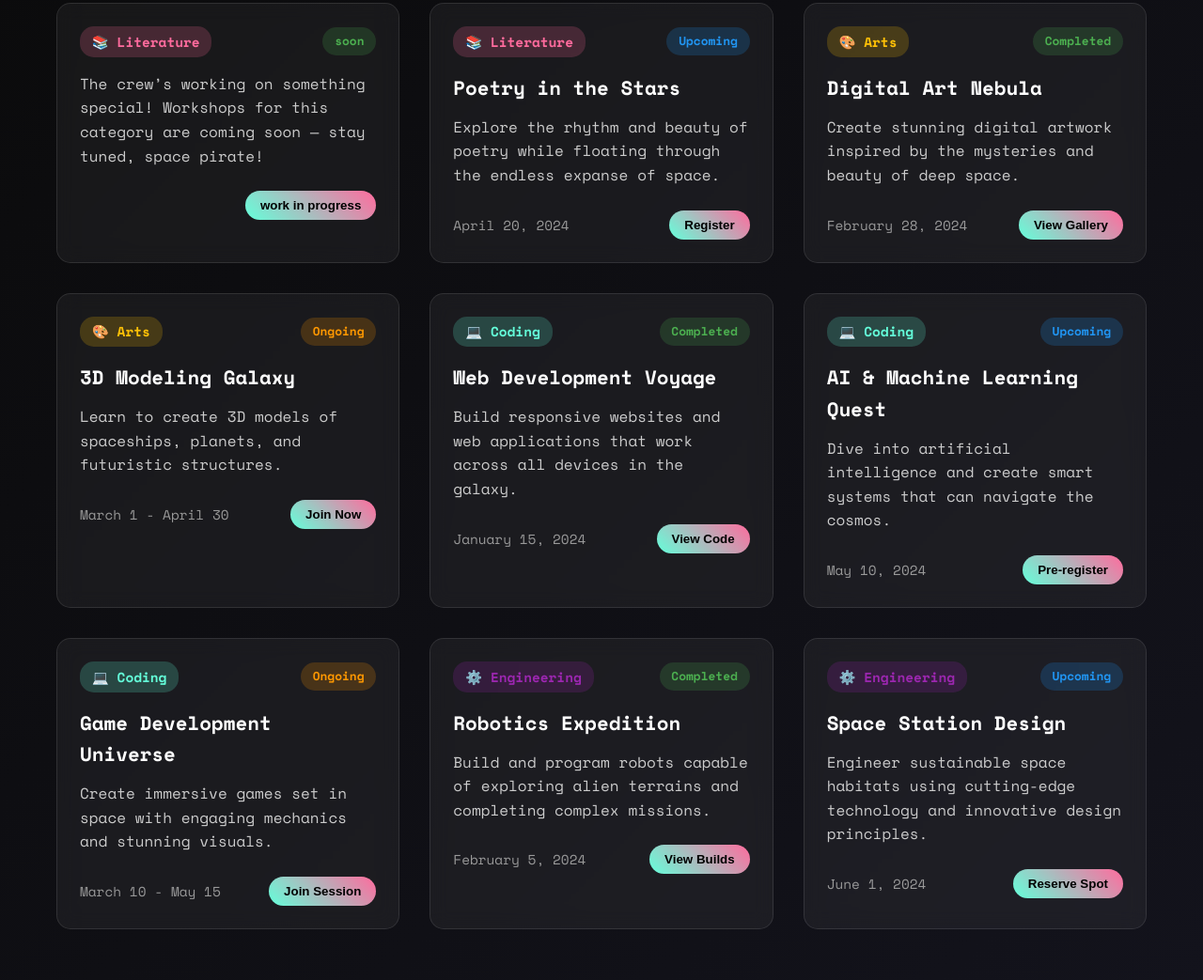
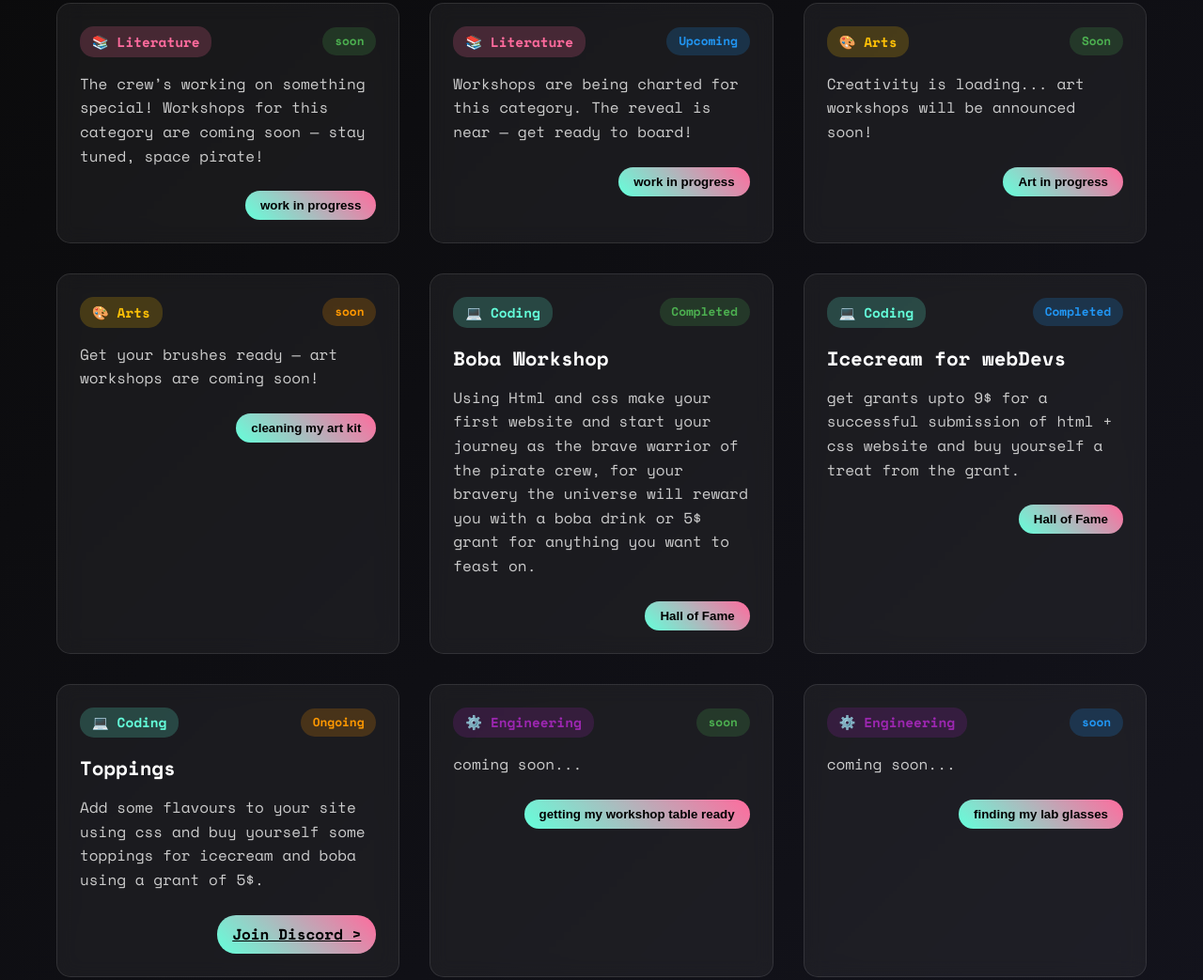
Before and after one commit to oncewasfearful/treasurebox, a website: page index.html in a window 1280 px wide. Shown: the part 1139-2182 px from the top of the page at 94% size. Drawn offline with nearby package versions, Linux system fonts and the light colour scheme.

Commit message:
3rd push

```diff
--- a/index.html
+++ b/index.html
@@ -88,11 +88,12 @@
                             <span class="category-badge literature">📚 Literature</span>
                             <span class="status-badge upcoming">Upcoming</span>
                         </div>
-                        <h3>Poetry in the Stars</h3>
-                        <p>Explore the rhythm and beauty of poetry while floating through the endless expanse of space.</p>
+                        <h3></h3>
+                        <p>
+Workshops are being charted for this category. The reveal is near — get ready to board!</p>
                         <div class="card-footer">
-                            <span class="date">April 20, 2024</span>
-                            <button class="access-btn">Register</button>
+                            <span class="date"></span>
+                            <button class="access-btn">work in progress</button>
                         </div>
                     </div>
 
@@ -100,26 +101,26 @@
                     <div class="workshop-card" data-category="arts" data-status="completed">
                         <div class="card-header">
                             <span class="category-badge arts">🎨 Arts</span>
-                            <span class="status-badge completed">Completed</span>
+                            <span class="status-badge completed">Soon</span>
                         </div>
-                        <h3>Digital Art Nebula</h3>
-                        <p>Create stunning digital artwork inspired by the mysteries and beauty of deep space.</p>
+                        <h3></h3>
+                        <p>Creativity is loading... art workshops will be announced soon!</p>
                         <div class="card-footer">
-                            <span class="date">February 28, 2024</span>
-                            <button class="access-btn">View Gallery</button>
+                            <span class="date"></span>
+                            <button class="access-btn">Art in progress</button>
                         </div>
                     </div>
 
                     <div class="workshop-card" data-category="arts" data-status="ongoing">
                         <div class="card-header">
                             <span class="category-badge arts">🎨 Arts</span>
-                            <span class="status-badge ongoing">Ongoing</span>
+                            <span class="status-badge ongoing">soon</span>
                         </div>
-                        <h3>3D Modeling Galaxy</h3>
-                        <p>Learn to create 3D models of spaceships, planets, and futuristic structures.</p>
+                        <h3></h3>
+                        <p>Get your brushes ready — art workshops are coming soon!</p>
                         <div class="card-footer">
-                            <span class="date">March 1 - April 30</span>
-                            <button class="access-btn">Join Now</button>
+                            <span class="date"></span>
+                            <button class="access-btn">cleaning my art kit</button>
                         </div>
                     </div>
 
@@ -129,24 +130,24 @@
                             <span class="category-badge coding">💻 Coding</span>
                             <span class="status-badge completed">Completed</span>
                         </div>
-                        <h3>Web Development Voyage</h3>
-                        <p>Build responsive websites and web applications that work across all devices in the galaxy.</p>
+                        <h3>Boba Workshop</h3>
+                        <p>Using Html and css make your first website and start your journey as the brave warrior of the pirate crew, for your bravery the universe will reward you with a boba drink or 5$ grant for anything you want to feast on.</p>
                         <div class="card-footer">
-                            <span class="date">January 15, 2024</span>
-                            <button class="access-btn">View Code</button>
+                            <span class="date"></span>
+                            <button class="access-btn">Hall of Fame</button>
                         </div>
                     </div>
 
-                    <div class="workshop-card" data-category="coding" data-status="upcoming">
+                    <div class="workshop-card" data-category="coding" data-status="completed">
                         <div class="card-header">
                             <span class="category-badge coding">💻 Coding</span>
-                            <span class="status-badge upcoming">Upcoming</span>
+                            <span class="status-badge upcoming">Completed</span>
                         </div>
-                        <h3>AI & Machine Learning Quest</h3>
-                        <p>Dive into artificial intelligence and create smart systems that can navigate the cosmos.</p>
+                        <h3>Icecream for webDevs</h3>
+                        <p>get grants upto 9$ for a successful submission of html + css website and buy yourself a treat from the grant. </p>
                         <div class="card-footer">
-                            <span class="date">May 10, 2024</span>
-                            <button class="access-btn">Pre-register</button>
+                            <span class="date"></span>
+                            <button class="access-btn">Hall of Fame</button>
                         </div>
                     </div>
 
@@ -155,11 +156,11 @@
                             <span class="category-badge coding">💻 Coding</span>
                             <span class="status-badge ongoing">Ongoing</span>
                         </div>
-                        <h3>Game Development Universe</h3>
-                        <p>Create immersive games set in space with engaging mechanics and stunning visuals.</p>
+                        <h3>Toppings</h3>
+                        <p>Add some flavours to your site using css and buy yourself some toppings for icecream and boba using a grant of 5$.</p>
                         <div class="card-footer">
-                            <span class="date">March 10 - May 15</span>
-                            <button class="access-btn">Join Session</button>
+                            <span class="date"></span>
+                           <a href="https://discord.gg/vcQmEtmH" <button class="access-btn">Join Discord</button> ></a>
                         </div>
                     </div>
 
@@ -167,26 +168,26 @@
                     <div class="workshop-card" data-category="engineering" data-status="completed">
                         <div class="card-header">
                             <span class="category-badge engineering">⚙️ Engineering</span>
-                            <span class="status-badge completed">Completed</span>
+                            <span class="status-badge completed">soon</span>
                         </div>
-                        <h3>Robotics Expedition</h3>
-                        <p>Build and program robots capable of exploring alien terrains and completing complex missions.</p>
+                        <h3></h3>
+                        <p>coming soon...</p>
                         <div class="card-footer">
-                            <span class="date">February 5, 2024</span>
-                            <button class="access-btn">View Builds</button>
+                            <span class="date"></span>
+                            <button class="access-btn">getting my workshop table ready</button>
                         </div>
                     </div>
 
                     <div class="workshop-card" data-category="engineering" data-status="upcoming">
                         <div class="card-header">
                             <span class="category-badge engineering">⚙️ Engineering</span>
-                            <span class="status-badge upcoming">Upcoming</span>
+                            <span class="status-badge upcoming">soon</span>
                         </div>
-                        <h3>Space Station Design</h3>
-                        <p>Engineer sustainable space habitats using cutting-edge technology and innovative design principles.</p>
+                        <h3></h3>
+                        <p>coming soon...</p>
                         <div class="card-footer">
-                            <span class="date">June 1, 2024</span>
-                            <button class="access-btn">Reserve Spot</button>
+                            <span class="date"></span>
+                            <button class="access-btn">finding my lab glasses</button>
                         </div>
                     </div>
                 </div>
@@ -265,7 +266,7 @@
 
     <footer class="footer">
         <div class="container">
-            <p>&copy; 2024 Mechaverse Pirates. Sailing through space since the dawn of time.</p>
+            <p>&copy; 2025 Mechaverse Pirates. Sailing through space since the dawn of time.</p>
             <p>All workshops are free to access. Knowledge belongs to the universe.</p>
         </div>
     </footer>
```
